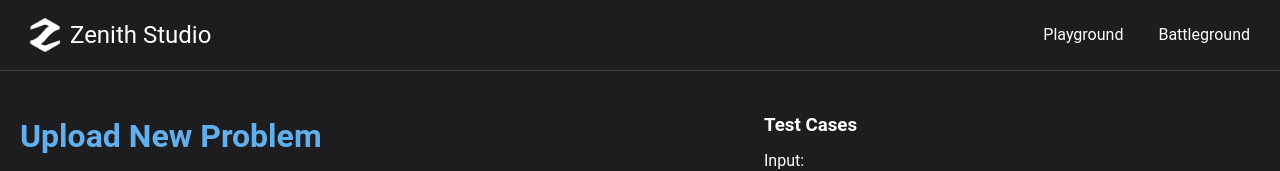
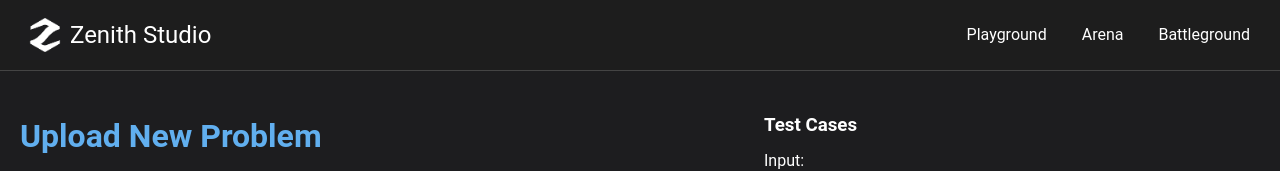
Before and after one commit to SumirVats2003/zenithStudio-frontend, a React (Vite) app: page /upload in a window 1280 px wide. Shown: the top 171 px of the page. Built offline with nearby package versions, Linux system fonts and the light colour scheme.

Commit message:
update upload page navbar

```diff
--- a/src/pages/UploadPage.jsx
+++ b/src/pages/UploadPage.jsx
@@ -85,7 +85,7 @@ const UploadPage = () => {
 
   return (
     <>
-      <Navbar pgvisible={true} arvisible={false} bgvisible={true} />
+      <Navbar pgvisible={true} arvisible={true} bgvisible={true} />
       <div className='upload-page-container'>
         <div className='left-section'>
           <h1>Upload New Problem</h1>
```
